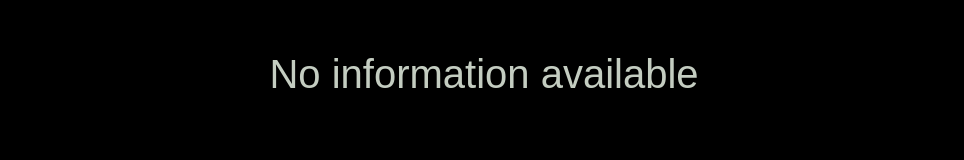
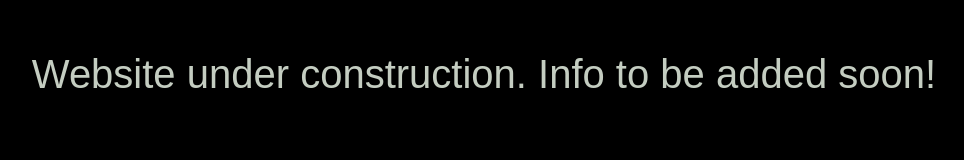
Before and after one commit to mangopudding03/myportfolio-github.io, a plain HTML site: page Projects.html in a window 1280 px wide. Shown: the whole page, without its empty margins (156-1120 px from the left). Drawn offline with nearby package versions, Linux system fonts and the light colour scheme.

Commit message:
Update Projects.html

```diff
--- a/Projects.html
+++ b/Projects.html
@@ -9,7 +9,7 @@
 </head>
 <body>
 
-    <h1>No information available</h1>
+    <h1>Website under construction. Info to be added soon!</h1>
 </body>
 
 </html>
```
